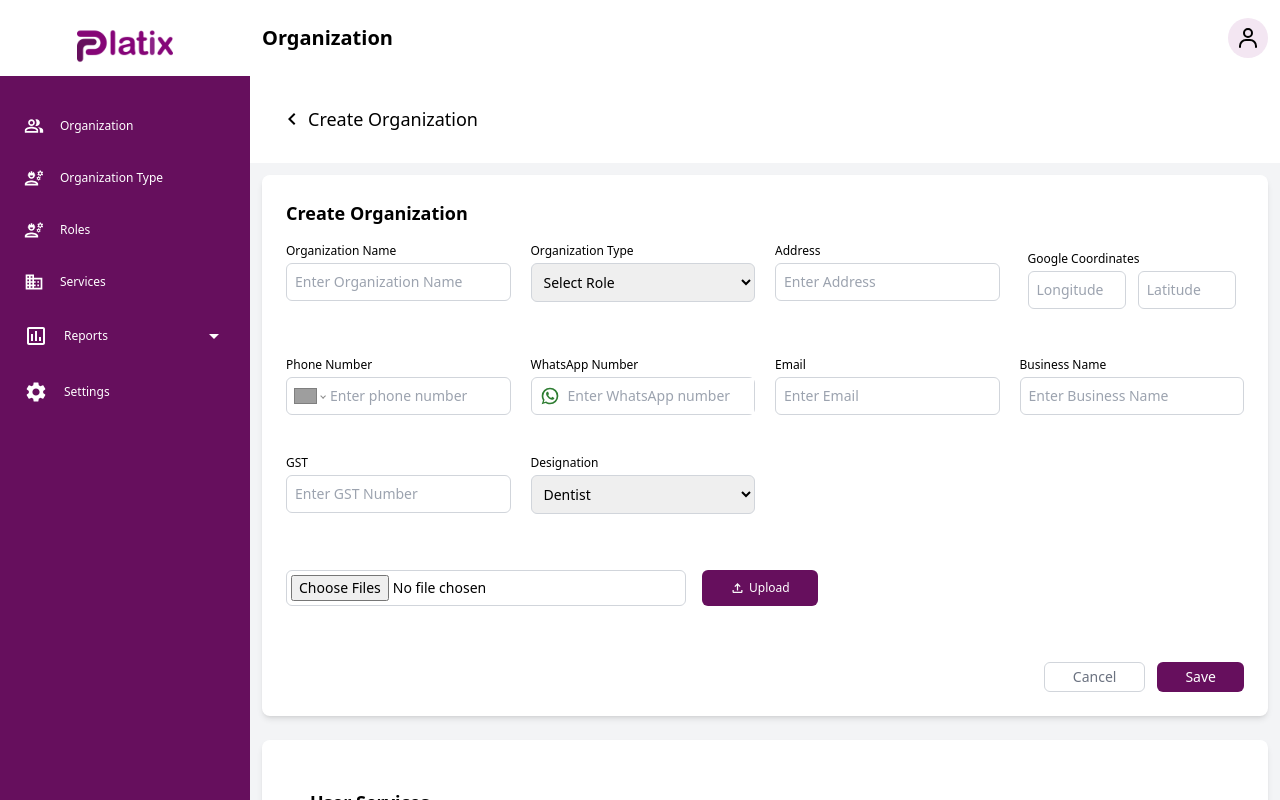
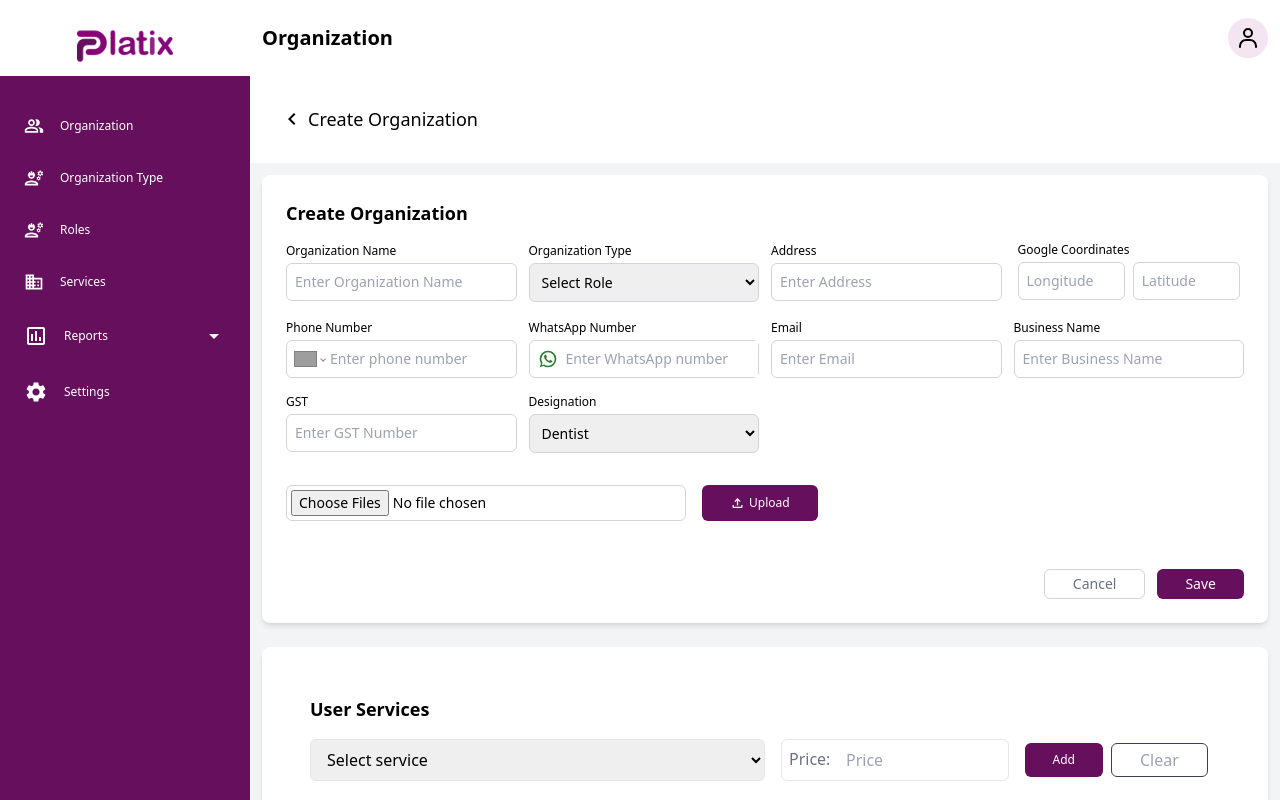
Before and after one commit to Suresh63005/Platix_client, a React (Create React App) app: page /createorganization in a window 1280 px wide. Built offline with nearby package versions, Linux system fonts and the light colour scheme; grey boxes are pictures that could not be loaded.

Commit message:
added some files and modified

```diff
--- a/package.json
+++ b/package.json
@@ -11,12 +11,14 @@
     "@mui/material": "^6.3.0",
     "@mui/styled-engine-sc": "^6.3.0",
     "@testing-library/react": "^16.1.0",
+    "axios": "^1.7.9",
     "cra-template": "1.2.0",
     "draft-js": "^0.11.7",
     "draft-js-plugins-editor": "^3.0.0",
     "jodit-react": "^4.1.2",
     "react": "^19.0.0",
     "react-dom": "^19.0.0",
+    "react-hook-form": "^7.54.2",
     "react-icons": "^5.4.0",
     "react-phone-number-input": "^3.4.10",
     "react-pro-sidebar": "^1.1.0",
--- a/src/Components/Auth/Createnewpass.jsx
+++ b/src/Components/Auth/Createnewpass.jsx
@@ -1,20 +1,63 @@
 import React, { useState } from "react";
 import { Icon } from "@iconify/react";
+import { useForm } from "react-hook-form";
+import axios from "axios";
 
 const Createnewpass = () => {
+  const { register, handleSubmit, watch, setError, formState: { errors } } = useForm();
   const [showPassword, setShowPassword] = useState(false);
   const [showConfirmPassword, setShowConfirmPassword] = useState(false);
+  const [success, setSuccess] = useState("");
+  const [error, setErrorState] = useState("");
 
   const togglePasswordVisibility = () => setShowPassword(!showPassword);
-  const toggleConfirmPasswordVisibility = () =>
-    setShowConfirmPassword(!showConfirmPassword);
+  const toggleConfirmPasswordVisibility = () => setShowConfirmPassword(!showConfirmPassword);
+
+  const onSubmit = async (data) => {
+    const { newPassword, confirmPassword } = data;
+
+    if (newPassword !== confirmPassword) {
+      setError("confirmPassword", { message: "Passwords do not match" });
+      return;
+    }
+
+    try {
+      const token = new URLSearchParams(window.location.search).get("token");
+
+      if (!token) {
+        setErrorState("Token is missing. Please use the link sent to your email.");
+        return;
+      }
+
+      const response = await axios.post(
+        "http://localhost:5000/api/createnewpass",
+        { newPassword, confirmPassword },
+        {
+          headers: {
+            "Content-Type": "application/json",
+            Authorization: `Bearer ${token}`,
+          },
+        }
+      );
+
+      setSuccess("Password updated successfully!");
+      setErrorState("");
+    } catch (error) {
+      if (error.response?.status === 400) {
+        setErrorState(error.response.data || "Invalid or expired token.");
+      } else if (error.response?.status === 404) {
+        setErrorState("User not found.");
+      } else {
+        setErrorState("Server error. Please try again later.");
+      }
+      setSuccess("");
+    }
+  };
 
   return (
     <div className="flex flex-col min-h-screen">
-
       <div className="flex items-center justify-center flex-grow">
         <div className="w-full max-w-sm px-4">
-
           <div className="flex justify-center mb-[16px]">
             <img
               src="/assets/images/Frame 427319709.png"
@@ -29,8 +72,12 @@ const Createnewpass = () => {
           <h4 className="text-center text-[#860579] text-[12px] mb-6">
             Set your new password here
           </h4>
-          <form>
 
+          {/* Show success or error messages */}
+          {error && <div className="text-red-500 mb-4">{error}</div>}
+          {success && <div className="text-green-500 mb-4">{success}</div>}
+
+          <form onSubmit={handleSubmit(onSubmit)}>
             <div className="mb-4">
               <div className="flex items-center border border-gray-300 rounded-lg overflow-hidden focus-within:border-[#860579]">
                 <span className="px-3 text-gray-500">
@@ -38,9 +85,9 @@ const Createnewpass = () => {
                 </span>
                 <input
                   type={showPassword ? "text" : "password"}
-                  id="new-password"
-                  className="w-full py-2 px-0 text-[14px] focus:outline-none focus:ring-0 focus:border-none"
+                  className="w-full py-2 px-0 text-[14px] focus:outline-none focus:ring-0"
                   placeholder="Create password"
+                  {...register("newPassword", { required: "Password is required" })}
                 />
                 <span
                   className="px-3 text-gray-500 cursor-pointer"
@@ -52,6 +99,7 @@ const Createnewpass = () => {
                   />
                 </span>
               </div>
+              {errors.newPassword && <span className="text-red-500">{errors.newPassword.message}</span>}
             </div>
 
             <div className="mb-4">
@@ -61,9 +109,9 @@ const Createnewpass = () => {
                 </span>
                 <input
                   type={showConfirmPassword ? "text" : "password"}
-                  id="confirm-password"
-                  className="w-full py-2 px-0 text-[14px] focus:outline-none focus:ring-0 focus:border-none"
+                  className="w-full py-2 px-0 text-[14px] focus:outline-none focus:ring-0"
                   placeholder="Re-enter password"
+                  {...register("confirmPassword", { required: "Please confirm your password" })}
                 />
                 <span
                   className="px-3 text-gray-500 cursor-pointer"
@@ -75,12 +123,13 @@ const Createnewpass = () => {
                   />
                 </span>
               </div>
+              {errors.confirmPassword && <span className="text-red-500">{errors.confirmPassword.message}</span>}
             </div>
 
             <div className="mt-[32px]">
               <button
                 type="submit"
-                className="w-full py-2 bg-[#860579] text-white font-semibold rounded-lg hover:bg-[#860579] focus:outline-none focus:ring focus:ring-[#860579]"
+                className="w-full py-2 bg-[#860579] text-white font-semibold rounded-lg hover:bg-[#860579] focus:outline-none"
               >
                 Submit
               </button>
--- a/src/Components/Auth/Forgotpass.jsx
+++ b/src/Components/Auth/Forgotpass.jsx
@@ -1,7 +1,33 @@
-import React from 'react';
-import { Icon } from '@iconify/react';
+import React, { useState } from "react";
+import { useForm } from "react-hook-form";
+import { Icon } from "@iconify/react";
+import { useNavigate } from "react-router-dom";
+import axios from "axios";
 
 const Forgotpass = () => {
+  const { register, handleSubmit, formState: { errors } } = useForm();  // useForm hook
+  const [success, setSuccess] = useState("");
+  const [error, setError] = useState("");
+  const navigate = useNavigate();  // Initialize useNavigate
+
+  // Handle form submission
+  const onSubmit = async (data) => {
+    try {
+      const response = await axios.post("http://localhost:5000/api/auth/forgotpassword", data);
+
+      if (response.status === 200) {
+        setSuccess("A password reset link has been sent to your email.");
+        setError("");  // Clear previous errors
+        setTimeout(() => {
+          navigate("/createnewpass"); // Redirect to /createnewpass
+        }, 3000); // Wait for 3 seconds before redirecting
+      }
+    } catch (err) {
+      setError("Error sending reset link");
+      setSuccess("");  // Clear previous success message
+    }
+  };
+
   return (
     <div className="flex flex-col min-h-screen">
       <div className="flex items-center justify-center flex-grow">
@@ -19,8 +45,13 @@ const Forgotpass = () => {
           <h3 className="text-center text-[#860579] mb-6 text-[12px]">
             Please enter your Registered Email id to send reset link
           </h3>
-          <form>
 
+          {/* Display error or success messages */}
+          {error && <div className="text-red-500 mb-4">{error}</div>}
+          {success && <div className="text-green-500 mb-4">{success}</div>}
+
+          {/* Form for email input */}
+          <form onSubmit={handleSubmit(onSubmit)}>
             <div className="mb-4">
               <label
                 htmlFor="email"
@@ -35,12 +66,16 @@ const Forgotpass = () => {
                 <input
                   type="email"
                   id="email"
+                  name="email"
                   className="w-full py-2 px-0 text-[14px] focus:outline-none focus:ring-0 focus:border-none"
-                  placeholder="eg : platix@gmail.com"
+                  placeholder="eg: platix@gmail.com"
+                  {...register("email", { required: "Email is required" })} // Hook form registration
                 />
               </div>
+              {errors.email && (
+                <p className="text-red-500 text-xs">{errors.email.message}</p>  // Error handling
+              )}
             </div>
-
 
             <div className="mt-[32px]">
               <button
--- a/src/Components/Auth/Login.jsx
+++ b/src/Components/Auth/Login.jsx
@@ -1,11 +1,30 @@
 import React, { useState } from "react";
 import { Icon } from "@iconify/react";
+import { Link, useNavigate } from "react-router-dom"; // Import useNavigate from react-router-dom
+import axios from "axios"; // Import axios for API calls
 
 const Login = () => {
   const [showPassword, setShowPassword] = useState(false);
+  const [email, setEmail] = useState(""); // State for email input
+  const [password, setPassword] = useState(""); // State for password input
+  const [error, setError] = useState(""); // State for error messages
+  const navigate = useNavigate(); // Hook to navigate programmatically
 
   const togglePasswordVisibility = () => {
     setShowPassword(!showPassword);
+  };
+
+  const handleSubmit = async (e) => {
+    e.preventDefault(); // Prevent form from reloading the page
+
+    try {
+      const response = await axios.post("http://localhost:5000/api/admin/login", { email, password });
+      // If login is successful, store the token and navigate to the dashboard
+      localStorage.setItem("token", response.data.token); // Save token in localStorage
+      navigate("/organizationlist");
+    } catch (error) {
+      setError(error.response?.data?.message || "Something went wrong"); // Show error message
+    }
   };
 
   return (
@@ -20,9 +39,14 @@ const Login = () => {
             />
           </div>
           <h3 className="text-xl font-bold text-gray-800 mb-6 text-center">
-            Login with phone number
+            Login with Email
           </h3>
-          <form>
+          {error && (
+            <div className="mb-4 text-red-500 text-sm text-center">
+              {error} {/* Display error message */}
+            </div>
+          )}
+          <form onSubmit={handleSubmit}>
             {/* Email Field */}
             <div className="mb-4">
               <label
@@ -38,6 +62,8 @@ const Login = () => {
                 <input
                   type="email"
                   id="email"
+                  value={email}
+                  onChange={(e) => setEmail(e.target.value)} // Set email value
                   className="w-full py-2 px-0 text-[14px] focus:outline-none focus:ring-0 focus:border-none"
                   placeholder="eg : platix@gmail.com"
                 />
@@ -58,6 +84,8 @@ const Login = () => {
                 <input
                   type={showPassword ? "text" : "password"}
                   id="password"
+                  value={password}
+                  onChange={(e) => setPassword(e.target.value)} // Set password value
                   className="w-full py-2 px-0 text-[14px] focus:outline-none focus:ring-0 focus:border-none"
                   placeholder="password"
                 />
@@ -72,7 +100,7 @@ const Login = () => {
                 </span>
               </div>
               <h4 className="text-sm text-[#131313] text-right mt-1 cursor-pointer font-medium">
-                Forgot Password?
+                <Link to="/forgotpass">Forgot Password?</Link> {/* Add Link */}
               </h4>
             </div>
             {/* Login Button */}
--- a/src/Components/SettingsPage/Settings.jsx
+++ b/src/Components/SettingsPage/Settings.jsx
@@ -31,8 +31,8 @@ const Settings = () => {
                   Website Image
                 </label>
                 <input
-                  type="text"
-                  placeholder="Enter Name"
+                  type="file"
+                  // placeholder="Enter Name"
                   className="w-full py-2 px-3 text-sm border border-gray-300 rounded-lg focus:outline-none focus:ring-2 focus:ring-[#660F5D] focus:border-[#660F5D]"
                 />
               </div>
--- a/src/Components/pages/CreateOrganization.jsx
+++ b/src/Components/pages/CreateOrganization.jsx
@@ -60,14 +60,14 @@ const CreateOrganization = () => {
           <h3 className="form-title text-lg font-bold mb-4">Create Organization</h3>
 
           {/* Form Section */}
-          <form className="grid gap-6" onSubmit={handleSubmit}>
+          <form className="grid gap-4" onSubmit={handleSubmit}> {/* Decrease gap between rows */}
   {/* Form Row 1 */}
-            <div className="grid grid-cols-1 sm:grid-cols-2 lg:grid-cols-4 gap-5">
+  <div className="grid grid-cols-1 sm:grid-cols-2 lg:grid-cols-4 gap-3"> {/* Adjust column gap */}
     <InputField
       label={"Organization Name"}
       type={"text"}
       placeholder={"Enter Organization Name"}
-                className="p-2"
+      className="p-1" /* Reduced padding for tighter spacing */
     />
     <SelectField
       label="Organization Type"
@@ -76,59 +76,59 @@ const CreateOrganization = () => {
         { value: "Dentist", label: "Dentist" },
         { value: "Radiology", label: "Radiology" }
       ]}
-                className="p-2"
+      className="p-1"
     />
     <InputField
       label={"Address"}
       type={"text"}
       placeholder={"Enter Address"}
-                className="p-2"
+      className="p-1"
     />
-              <div className="flex flex-col p-2">
+    <div className="flex flex-col p-1 mt-[-5px]">
       <label htmlFor="google-coordinates" className="block text-xs font-medium">
         Google Coordinates
       </label>
-                <div className="flex  gap-3">
-                  <InputField type={"text"} placeholder={"Longitude"} className="p-2" />
-                  <InputField type={"text"} placeholder={"Latitude"} className="p-2" />
+      <div className="flex gap-2"> {/* Adjusted spacing between longitude and latitude inputs */}
+        <InputField type={"text"} placeholder={"Longitude"} className="p-1"/>
+        <InputField type={"text"} placeholder={"Latitude"} className="p-1" />
       </div>
     </div>
   </div>
 
   {/* Form Row 2 */}
-            <div className="grid grid-cols-1 sm:grid-cols-2 lg:grid-cols-4 gap-5">
+  <div className="grid grid-cols-1 sm:grid-cols-2 lg:grid-cols-4 gap-3">
     <PhoneNumberInput
       value={phoneNumber}
       onChange={setPhoneNumber}
       defaultCountry="US"
       label={"Phone Number"}
-                className="p-2"
+      className="p-1"
     />
     <WhatsAppInput
       label={"WhatsApp Number"}
       value={whatsAppNumber}
       onChange={(e) => setWhatsAppNumber(e.target.value)}
-                className="p-2"
+      className="p-1"
     />
-              <InputField label="Email" type="email" placeholder="Enter Email" className="p-2" />
-              <InputField label="Business Name" type="text" placeholder="Enter Business Name" className="p-2" />
+    <InputField label="Email" type="email" placeholder="Enter Email" className="p-1" />
+    <InputField label="Business Name" type="text" placeholder="Enter Business Name" className="p-1" />
   </div>
 
   {/* Form Row 3 */}
-            <div className="grid grid-cols-1 sm:grid-cols-2 lg:grid-cols-4 gap-5">
-              <InputField label="GST" type="text" placeholder="Enter GST Number" className="p-2" />
+  <div className="grid grid-cols-1 sm:grid-cols-2 lg:grid-cols-4 gap-3">
+    <InputField label="GST" type="text" placeholder="Enter GST Number" className="p-1" />
     <SelectField
       label="Designation"
       options={[
         { value: "Dentist", label: "Dentist" },
         { value: "Radiology", label: "Radiology" }
       ]}
-                className="p-2"
+      className="p-1"
     />
   </div>
 
-            <FileUpload />
-            <Submit />
+  <FileUpload className="p-1" />
+  <Submit className="p-1" />
 </form>
         </div>
 
--- a/src/common/Input_fileds.jsx
+++ b/src/common/Input_fileds.jsx
@@ -14,7 +14,7 @@ export const Header = ({ name }) => (
 
 // Input Field Component
 export const InputField = ({ label, type, placeholder, value, onChange }) => (
-  <div className="mb-4">
+  <div className="mb-0">
     <label className="block text-xs font-medium mb-1">{label}</label>
     <input
       type={type}
@@ -28,7 +28,7 @@ export const InputField = ({ label, type, placeholder, value, onChange }) => (
 
 // Select Field Component
 export const SelectField = ({ label, options, value, onChange }) => (
-  <div className="mb-4">
+  <div className="mb-0">
     <label className="block text-xs font-medium mb-1">{label}</label>
     <select
       value={value}
@@ -46,7 +46,7 @@ export const SelectField = ({ label, options, value, onChange }) => (
 
 // Phone Input Component
 export const PhoneNumberInput = ({ label, value, onChange, defaultCountry }) => (
-  <div className="mb-4">
+  <div className="mb-0">
     <label className="block text-xs font-medium mb-1">{label}</label>
     <div className="flex items-center rounded-md border border-gray-300 focus-within:border-[#660F5D] focus-within:ring-2 focus-within:ring-[#660F5D] overflow-hidden">
       <PhoneInput
@@ -66,7 +66,7 @@ export const PhoneNumberInput = ({ label, value, onChange, defaultCountry }) =>
 
 // WhatsApp Input Component
 export const WhatsAppInput = ({ label, value, onChange }) => (
-  <div className="mb-4">
+  <div className="mb-0">
     <label className="block text-xs font-medium mb-1">{label}</label>
     <div className="flex items-center rounded-md border border-gray-300 focus-within:border-[#660F5D] focus-within:ring-2 focus-within:ring-[#660F5D]">
       <WhatsApp color="success" className="ml-2" fontSize="small" />
```
Also changed, not shown: src/Components/pages/CreateOrganizationType.jsx (+10 -2 lines), 1 other file (tests, documents, lock files or other folders). Lines whose indentation alone changed are shown as unchanged.
